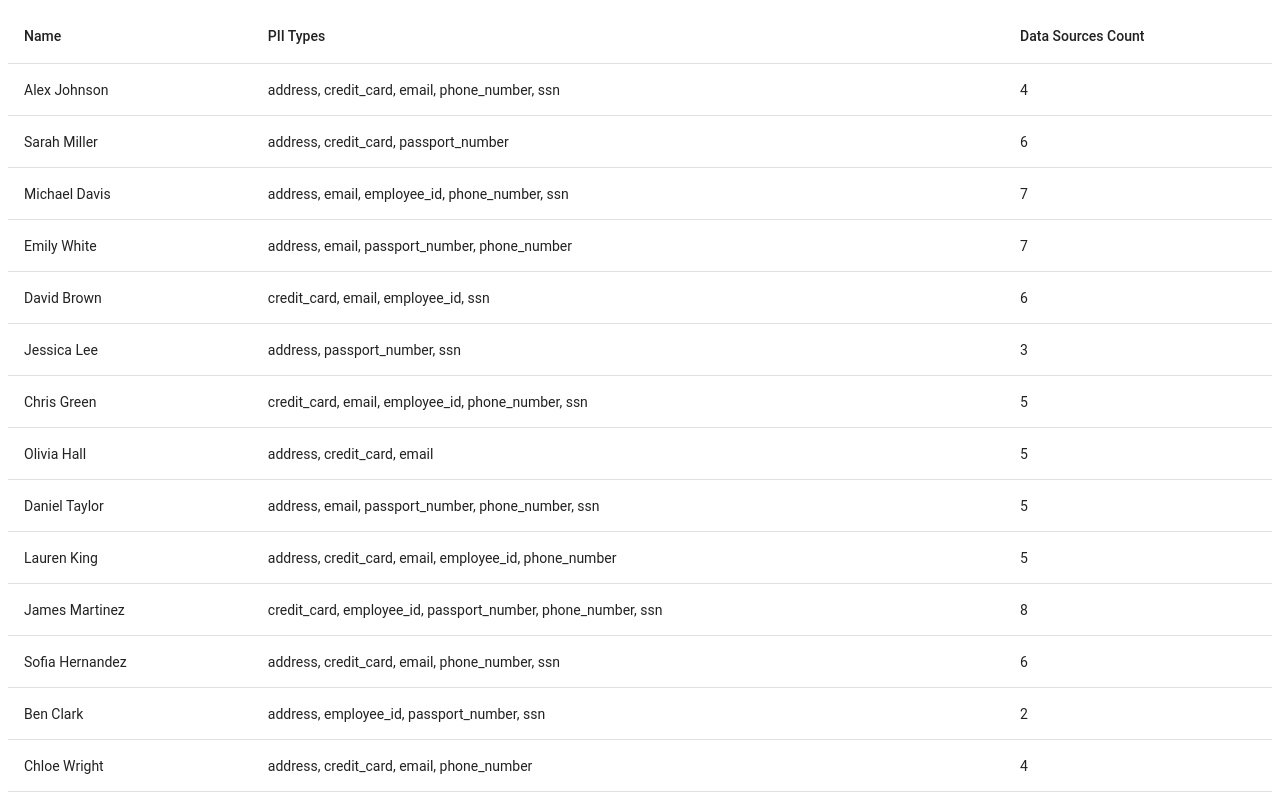
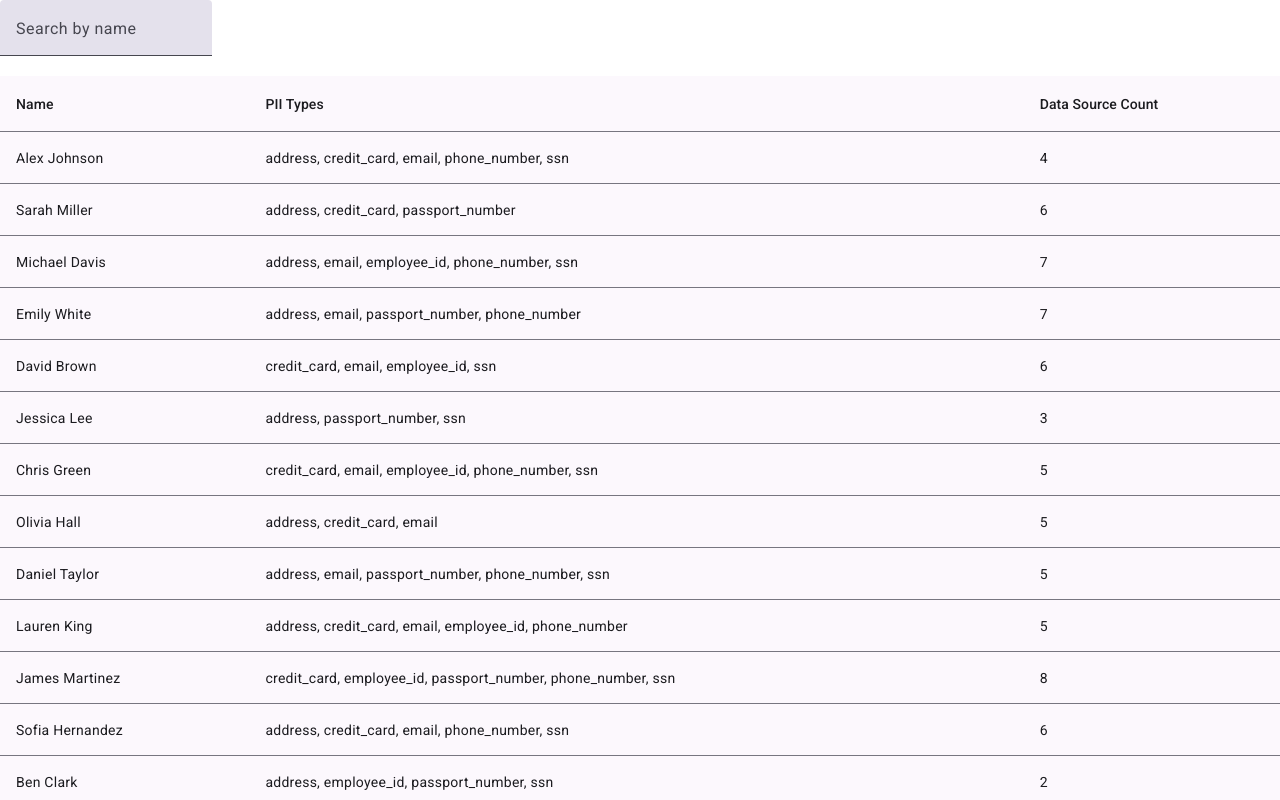
Before and after one commit to VitaliiKarpenko/1touch-pii-assignment, an Angular app: page /dashboard in a window 1280 px wide. Shown: the top 800 px of the page. Built offline with nearby package versions, Linux system fonts and the light colour scheme.

Commit message:
add search by name

```diff
--- a/src/app/components/person-dashboard/person-dashboard.html
+++ b/src/app/components/person-dashboard/person-dashboard.html
@@ -1,6 +1,16 @@
-<table mat-table [dataSource]="(persons$ | async)!" class="mat-elevation-z8">
+<mat-form-field class="example-form-field">
+  <mat-label>Search by name</mat-label>
+  <input matInput type="text" [formControl]="nameCtrl">
+  @if (nameCtrl.value) {
+    <button matSuffix matIconButton aria-label="Clear" (click)="nameCtrl.reset()">
+      <mat-icon>close</mat-icon>
+    </button>
+  }
+</mat-form-field>
+
+<table mat-table [dataSource]="(persons$ | async)! | nameFilter:(nameSearch$ | async)" class="mat-elevation-z8">
   <ng-container matColumnDef="name">
-    <th mat-header-cell *matHeaderCellDef> Name </th>
+    <th mat-header-cell *matHeaderCellDef>Name</th>
     <td mat-cell *matCellDef="let person">{{ person.name }}</td>
   </ng-container>
 
@@ -10,7 +20,7 @@
   </ng-container>
 
   <ng-container matColumnDef="dataSources">
-    <th mat-header-cell *matHeaderCellDef>Data Sources Count</th>
+    <th mat-header-cell *matHeaderCellDef>Data Source Count</th>
     <td mat-cell *matCellDef="let person">{{ person.dataSources | dataSourceCount }}</td>
   </ng-container>
 
--- a/src/app/components/person-dashboard/person-dashboard.ts
+++ b/src/app/components/person-dashboard/person-dashboard.ts
@@ -2,10 +2,16 @@ import { Component, OnInit } from '@angular/core';
 import { PersonService } from '../../services/person/person.service';
 import { Person } from '../../models/person.model';
 import { AsyncPipe } from '@angular/common';
-import { Observable } from 'rxjs';
+import { delay, Observable } from 'rxjs';
 import { MatTableModule } from '@angular/material/table';
 import { PiiTypesPipe } from '../../pipes/pii-types/pii-types.pipe';
 import { DataSourceCountPipe } from '../../pipes/data-source-count/data-source-count.pipe';
+import { FormControl, FormsModule, ReactiveFormsModule } from '@angular/forms';
+import { MatButtonModule } from '@angular/material/button';
+import { MatFormFieldModule } from '@angular/material/form-field';
+import { MatIconModule } from '@angular/material/icon';
+import { MatInputModule } from '@angular/material/input';
+import { NameFilterPipe } from '../../pipes/name-filter/name-filter.pipe';
 
 @Component({
   selector: 'app-person-dashboard',
@@ -16,12 +22,21 @@ import { DataSourceCountPipe } from '../../pipes/data-source-count/data-source-c
     AsyncPipe,
     PiiTypesPipe,
     DataSourceCountPipe,
+    NameFilterPipe,
     MatTableModule,
+    // MatFormFieldModule,
+    MatInputModule,
+    // FormsModule,
+    ReactiveFormsModule,
+    MatButtonModule,
+    MatIconModule,
   ],
 })
 export class PersonDashboard implements OnInit {
   persons$: Observable<Person[]>;
   displayedColumns = ['name', 'piiTypes', 'dataSources'];
+  nameCtrl = new FormControl(null);
+  nameSearch$ = this.nameCtrl.valueChanges.pipe(delay(500));
 
   constructor(private personService: PersonService) {
     this.persons$ = this.personService.persons$;
--- /dev/null
+++ b/src/app/pipes/name-filter/name-filter.pipe.ts
@@ -0,0 +1,17 @@
+import { Pipe, PipeTransform } from '@angular/core';
+import { Person } from '../../models/person.model';
+
+@Pipe({
+  name: 'nameFilter'
+})
+export class NameFilterPipe implements PipeTransform {
+
+  transform(value: Person[], filter?: string | null): Person[] {
+    if (!filter) {
+      return value;
+    }
+
+    const normilizedFilter = filter.trim().toLowerCase();
+    return value.filter(({ name }) => name.toLowerCase().includes(normilizedFilter));
+  }
+}
--- a/src/index.html
+++ b/src/index.html
@@ -6,6 +6,8 @@
   <base href="/">
   <meta name="viewport" content="width=device-width, initial-scale=1">
   <link rel="icon" type="image/x-icon" href="favicon.ico">
+  <link href="https://fonts.googleapis.com/css?family=Roboto:300,400,500,700&display=swap" rel="stylesheet">
+  <link href="https://fonts.googleapis.com/icon?family=Material+Icons" rel="stylesheet">
 </head>
 <body>
   <app-root></app-root>
--- a/src/styles.scss
+++ b/src/styles.scss
@@ -1 +1,27 @@
 /* You can add global styles to this file, and also import other style files */
+
+@use '@angular/material' as mat;
+
+// define plain blue theme
+$blue-theme: mat.define-theme((
+  color: (
+    theme-type: light,
+    primary: mat.$blue-palette, // use blue-palette
+  ),
+  typography: (
+    brand-family: 'Roboto',
+  )
+));
+
+// apply theme to all components
+:root {
+  @include mat.all-component-themes($blue-theme);
+}
+
+// initial styles
+body {
+  font-family: Roboto, Arial, sans-serif;
+  margin: 0;
+  background: var(--mat-sys-surface);
+  color: var(--mat-sys-on-surface);
+}
```
Also changed, not shown: 1 other file (tests, documents, lock files or other folders).
